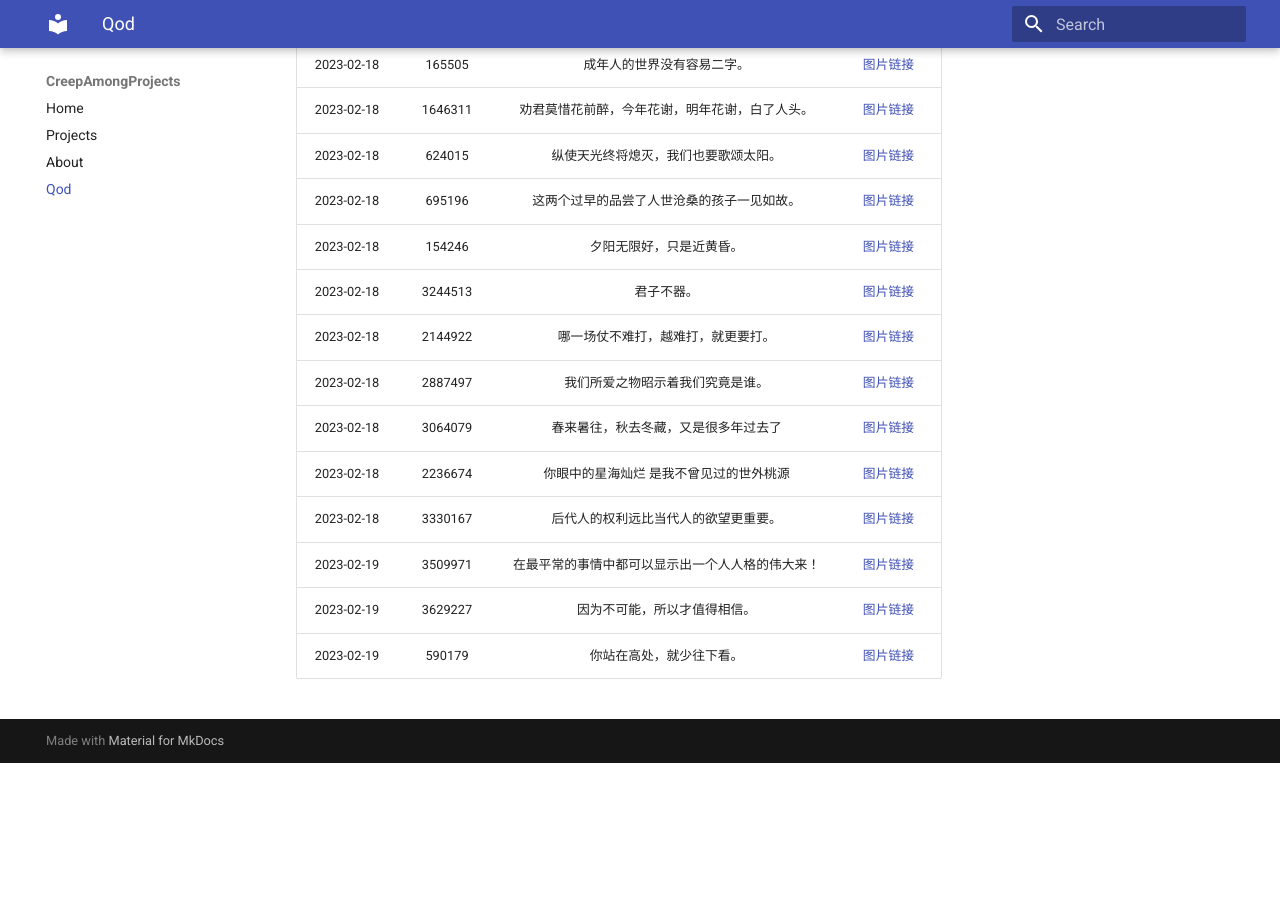
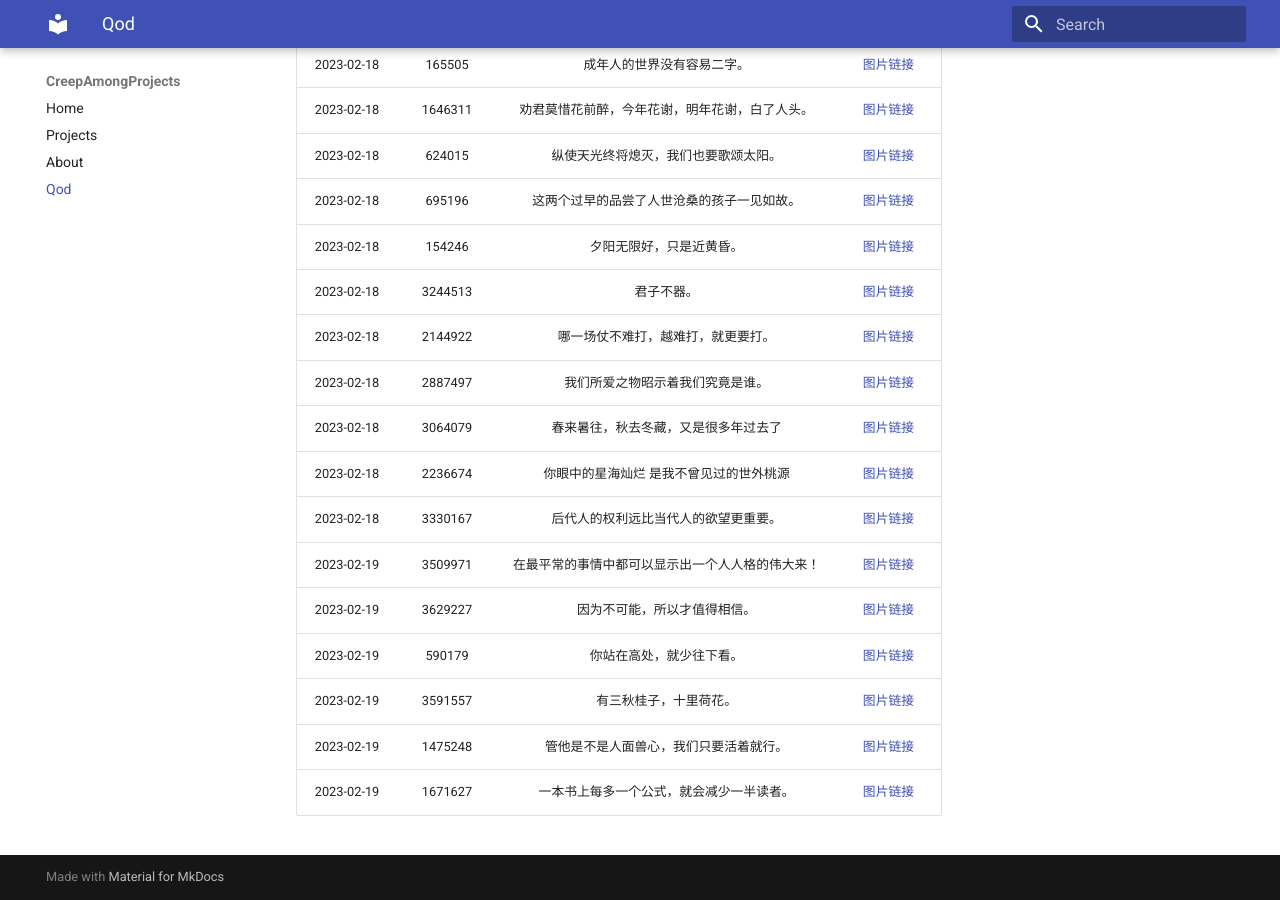
Before and after one commit to Creep-Among-Projects/CAP-Pages, an MkDocs documentation site: the page built from docs/qod.md, in a window 1280 px wide and 900 px high, scrolled down 1066 px. Built offline with MkDocs 1.6.1 and Material for MkDocs 9.7.7, drawn with Linux system fonts in a browser that asks for light colours; comment, search, counter and statistics services are not loaded; before the commit the page ends 1829 px from its top, so only the background shows below that.

Commit message:
QoD Generator: 2023-02-19 00:26:26 UTC+00:00

```diff
--- a/docs/qod.md
+++ b/docs/qod.md
@@ -54,3 +54,6 @@ Theoretically three daily quotes will be automatically updated here each day.
 |2023-02-19|3509971|在最平常的事情中都可以显示出一个人人格的伟大来！|[图片链接](./qods/3509971.bmp)|
 |2023-02-19|3629227|因为不可能，所以才值得相信。|[图片链接](./qods/3629227.bmp)|
 |2023-02-19|590179|你站在高处，就少往下看。|[图片链接](./qods/590179.bmp)|
+|2023-02-19|3591557|有三秋桂子，十里荷花。|[图片链接](./qods/3591557.bmp)|
+|2023-02-19|1475248|管他是不是人面兽心，我们只要活着就行。|[图片链接](./qods/1475248.bmp)|
+|2023-02-19|1671627|一本书上每多一个公式，就会减少一半读者。|[图片链接](./qods/1671627.bmp)|
```
Also changed, not shown: 4 other files.
